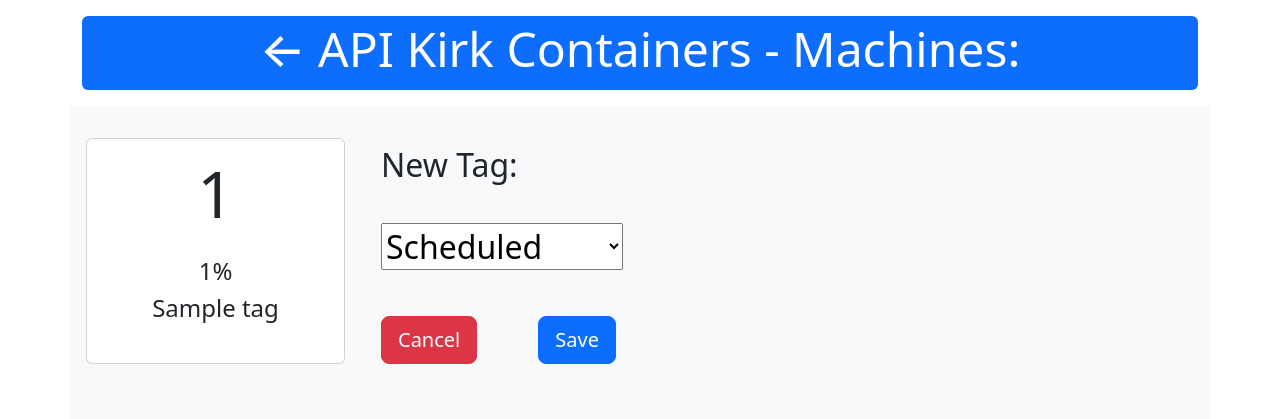
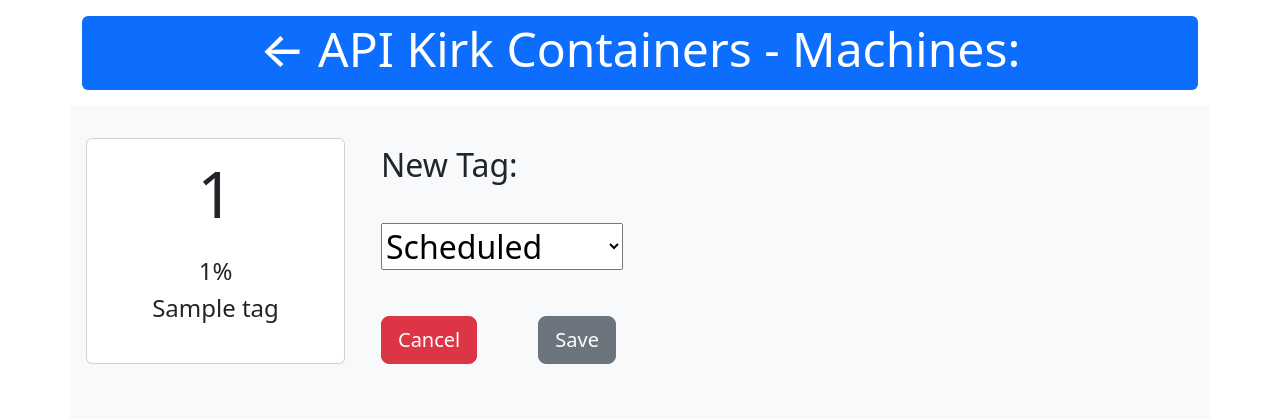
Before and after one commit to serjikssg/Scoreboard, a Django app: template scoreboard/templates/scoreboard/tag_change.html in a window 1280 px wide. Shown: the top 419 px of the page. Run offline with Django 3.2, Linux system fonts and the light colour scheme; the template is opened without the code that fills it: most values are stand-ins (such as "Sample title", 1, 10 or a date in 2020).

Commit message:
Update tag_change.html

```diff
--- a/scoreboard/templates/scoreboard/tag_change.html
+++ b/scoreboard/templates/scoreboard/tag_change.html
@@ -55,7 +55,11 @@
                             <br><br>
                             <div class='nav navbar'>
                                 <input type="button" class="btn btn-danger btn-lg" value="Cancel" onclick="history.back()" >
+                                {% if user.is_authenticated %}
                                 <input type="submit" class="btn btn-primary btn-lg float-right" value="Save">
+                                {% else %}
+                                <input type="button" class="btn btn-secondary btn-lg float-right" value="Save" onclick="alert('Login required!')">
+                                {% endif %}
                             </div>
                         </h2>
                       </form>
```
